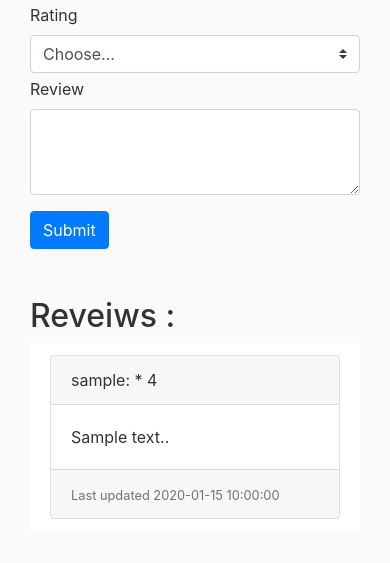
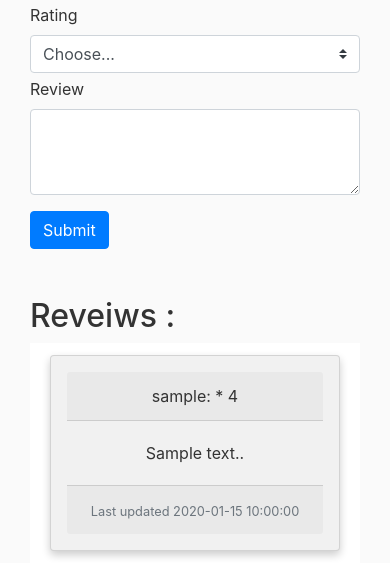
Before and after one commit to MohGumaa/Books-Review, a Flask app: template templates/bookpage.html in a window 390 px wide; the page is wider, and only the part inside the window is pictured. Shown: the part 291-854 px from the top of that part. Before the commit the page ends 810 px from the top of that part, so only its background shows below. Run offline with Flask 2, Linux system fonts and the light colour scheme; the template is opened without the code that fills it: most values are stand-ins (such as "Sample title", 1, 10 or a date in 2020); some libraries are stand-ins or nearby versions.

Commit message:
styling book card with responsive

```diff
--- a/static/style.css
+++ b/static/style.css
@@ -66,3 +66,11 @@ a {
 main.col-lg-10, main.col-md-9 {
   height: 91.4vh;
 }
+
+/* Card section */
+.card {
+  box-shadow: 0 4px 8px 0 rgba(0, 0, 0, 0.2); /* this adds the "card" effect */
+  padding: 16px;
+  text-align: center;
+  background-color: #f1f1f1;
+}
```
